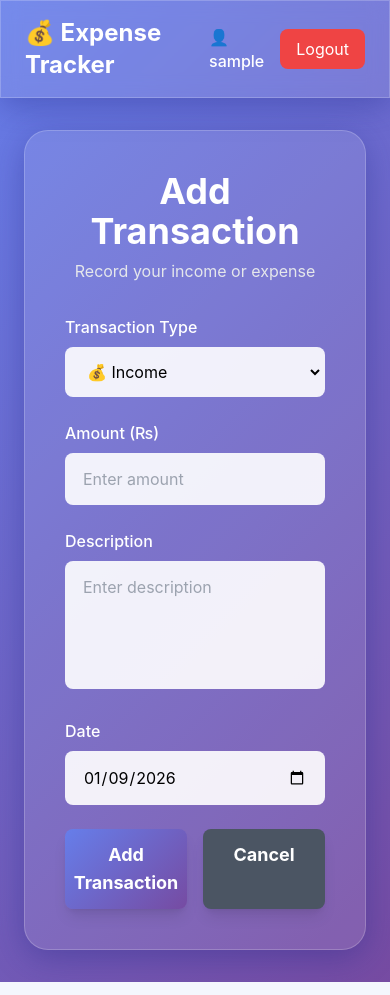
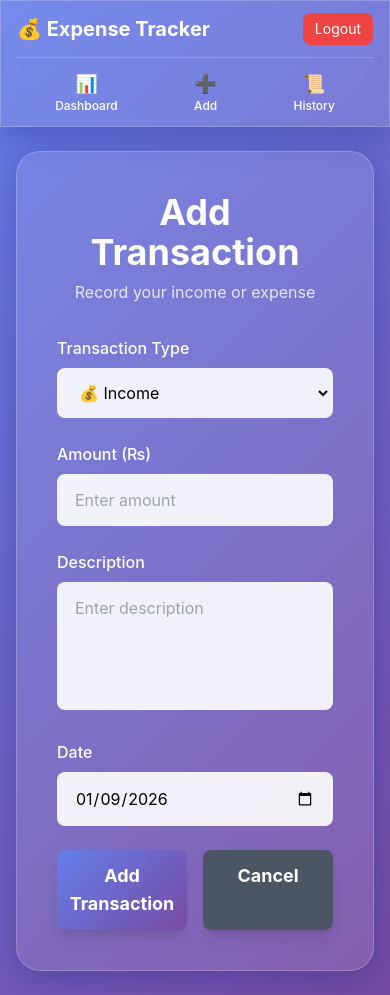
Before and after one commit to cyb3erasad/Python-Expense-Tracker, a Flask app: page /add in a window 390 px wide. Run offline with Flask 3, Linux system fonts and the light colour scheme; the visitor is signed in with stand-in values (Sample User, id 1); some libraries are stand-ins or nearby versions.

Commit message:
Add mobile responsive

```diff
--- a/templates/base.html
+++ b/templates/base.html
@@ -141,30 +141,51 @@
 <body>
     {% if current_user.is_authenticated %}
     <nav class="glass-effect">
-        <div class="container mx-auto px-6 py-4">
+        <div class="container mx-auto px-4 md:px-6 py-3 md:py-4">
             <div class="flex items-center justify-between">
-                <div class="flex items-center space-x-8">
-                    <h1 class="text-2xl font-bold text-white">💰 Expense Tracker</h1>
+                <div class="flex items-center space-x-4 md:space-x-8">
+                    <h1 class="text-xl md:text-2xl font-bold text-white">💰 Expense Tracker</h1>
                     <div class="hidden md:flex space-x-6">
                         <a href="{{ url_for('dashboard') }}" class="nav-link text-white hover:text-gray-200 font-medium">Dashboard</a>
                         <a href="{{ url_for('add_transaction') }}" class="nav-link text-white hover:text-gray-200 font-medium">Add Transaction</a>
                         <a href="{{ url_for('transactions') }}" class="nav-link text-white hover:text-gray-200 font-medium">History</a>
                     </div>
                 </div>
-                <div class="flex items-center space-x-4">
-                    <span class="text-white font-medium">👤 {{ current_user.username }}</span>
-                    <a href="{{ url_for('logout') }}" class="bg-red-500 hover:bg-red-600 text-white px-4 py-2 rounded-lg transition-all duration-300 transform hover:scale-105">Logout</a>
+                <div class="flex items-center space-x-2 md:space-x-4">
+                    <span class="text-white font-medium text-sm md:text-base hidden sm:inline">👤 {{ current_user.username }}</span>
+                    <a href="{{ url_for('logout') }}" class="bg-red-500 hover:bg-red-600 text-white px-3 md:px-4 py-1.5 md:py-2 rounded-lg transition-all duration-300 transform hover:scale-105 text-sm md:text-base">Logout</a>
                 </div>
+            </div>
+            <!-- Mobile Menu -->
+            <div class="flex md:hidden justify-around mt-3 pt-3 border-t border-white/20">
+                <a href="{{ url_for('dashboard') }}" class="text-white hover:text-gray-200 text-xs font-medium">
+                    <div class="text-center">
+                        <div class="text-lg">📊</div>
+                        <div>Dashboard</div>
+                    </div>
+                </a>
+                <a href="{{ url_for('add_transaction') }}" class="text-white hover:text-gray-200 text-xs font-medium">
+                    <div class="text-center">
+                        <div class="text-lg">➕</div>
+                        <div>Add</div>
+                    </div>
+                </a>
+                <a href="{{ url_for('transactions') }}" class="text-white hover:text-gray-200 text-xs font-medium">
+                    <div class="text-center">
+                        <div class="text-lg">📜</div>
+                        <div>History</div>
+                    </div>
+                </a>
             </div>
         </div>
     </nav>
     {% endif %}
 
-    <div class="container mx-auto px-6 py-8">
+    <div class="container mx-auto px-4 md:px-6 py-6 md:py-8">
         {% with messages = get_flashed_messages(with_categories=true) %}
             {% if messages %}
                 {% for category, message in messages %}
-                <div class="flash-message mb-6 p-4 rounded-lg {% if category == 'success' %}bg-green-500{% else %}bg-red-500{% endif %} text-white font-medium shadow-lg">
+                <div class="flash-message mb-4 md:mb-6 p-3 md:p-4 rounded-lg {% if category == 'success' %}bg-green-500{% else %}bg-red-500{% endif %} text-white font-medium shadow-lg text-sm md:text-base">
                     {{ message }}
                 </div>
                 {% endfor %}
```
